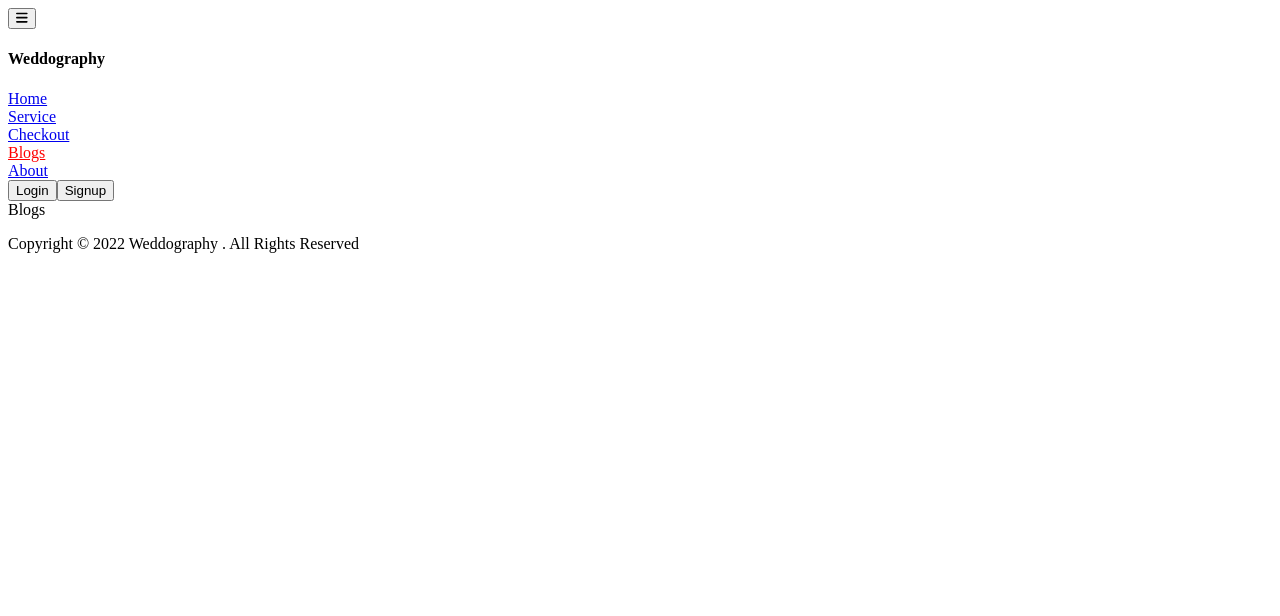
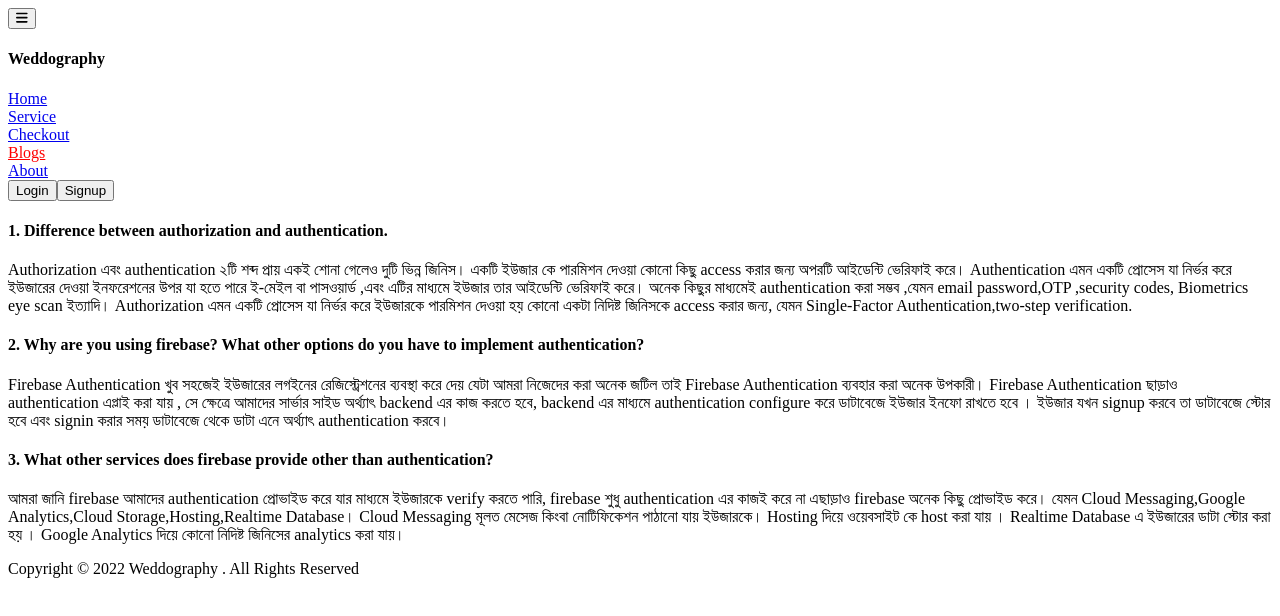
Before and after one commit to irazramin/Weddography, a React (Create React App) app: page /blogs in a window 1280 px wide. Shown: the top 616 px of the page. Built offline with nearby package versions, Linux system fonts and the light colour scheme; no server answers.

Commit message:
answer added

```diff
--- a/src/components/Blogs/Blogs.js
+++ b/src/components/Blogs/Blogs.js
@@ -1,9 +1,57 @@
-import React from 'react'
+import React from 'react';
 
 const Blogs = () => {
   return (
-    <div className='h-[85vh]'>Blogs</div>
-  )
+    <div className=' w-[65%] mx-auto mt-20 mb-36'>
+      <div className='shadow-lg mt-5 p-5'>
+        <h4 className='text-xl font-medium '>
+          1. Difference between authorization and authentication.
+        </h4>
+        <p className='text-base font-normal mt-3 text-justify'>
+          Authorization এবং authentication ২টি শব্দ প্রায় একই শোনা গেলেও দুটি
+          ভিন্ন জিনিস। একটি ইউজার কে পারমিশন দেওয়া কোনো কিছু access করার জন্য
+          অপরটি আইডেন্টি ভেরিফাই করে। Authentication এমন একটি প্রোসেস যা নির্ভর
+          করে ইউজারের দেওয়া ইনফরেশনের উপর যা হতে পারে ই-মেইল বা পাসওয়ার্ড ,এবং
+          এটির মাধ্যমে ইউজার তার আইডেন্টি ভেরিফাই করে। অনেক কিছুর মাধ্যমেই
+          authentication করা সম্ভব ,যেমন email password,OTP ,security codes,
+          Biometrics eye scan ইত্যাদি। Authorization এমন একটি প্রোসেস যা নির্ভর
+          করে ইউজারকে পারমিশন দেওয়া হয় কোনো একটা নিদিষ্ট জিনিসকে access করার
+          জন্য, যেমন Single-Factor Authentication,two-step verification.
+        </p>
+      </div>
+      <div className='shadow-lg mt-5 p-5'>
+        <h4 className='text-xl font-medium '>
+          2. Why are you using firebase? What other options do you have to
+          implement authentication?
+        </h4>
+        <p className='text-base font-normal mt-3 text-justify'>
+          Firebase Authentication খুব সহজেই ইউজারের লগইনের রেজিস্ট্রেশনের
+          ব্যবস্থা করে দেয় যেটা আমরা নিজেদের করা অনেক জটিল তাই Firebase
+          Authentication ব্যবহার করা অনেক উপকারী। Firebase Authentication ছাড়াও
+          authentication এপ্লাই করা যায় , সে ক্ষেত্রে আমাদের সার্ভার সাইড
+          অর্থ্যাৎ backend এর কাজ করতে হবে, backend এর মাধ্যমে authentication
+          configure করে ডাটাবেজে ইউজার ইনফো রাখতে হবে । ইউজার যখন signup করবে তা
+          ডাটাবেজে স্টোর হবে এবং signin করার সময় ডাটাবেজে থেকে ডাটা এনে অর্থ্যাৎ
+          authentication করবে।
+        </p>
+      </div>
+      <div className='shadow-lg mt-5 p-5'>
+        <h4 className='text-xl font-medium '>
+          3. What other services does firebase provide other than
+          authentication?
+        </h4>
+        <p className='text-base font-normal mt-3 text-justify'>
+          আমরা জানি firebase আমাদের authentication প্রোভাইড করে যার মাধ্যমে
+          ইউজারকে verify করতে পারি, firebase শুধু authentication এর কাজই করে না
+          এছাড়াও firebase অনেক কিছু প্রোভাইড করে। যেমন Cloud Messaging,Google
+          Analytics,Cloud Storage,Hosting,Realtime Database। Cloud Messaging
+          মূলত মেসেজ কিংবা নোটিফিকেশন পাঠানো যায় ইউজারকে। Hosting দিয়ে ওয়েবসাইট
+          কে host করা যায় । Realtime Database এ ইউজারের ডাটা স্টোর করা হয় ।
+          Google Analytics দিয়ে কোনো নিদিষ্ট জিনিসের analytics করা যায়।
+        </p>
+      </div>
+    </div>
+  );
 }
 
 export default Blogs
```
